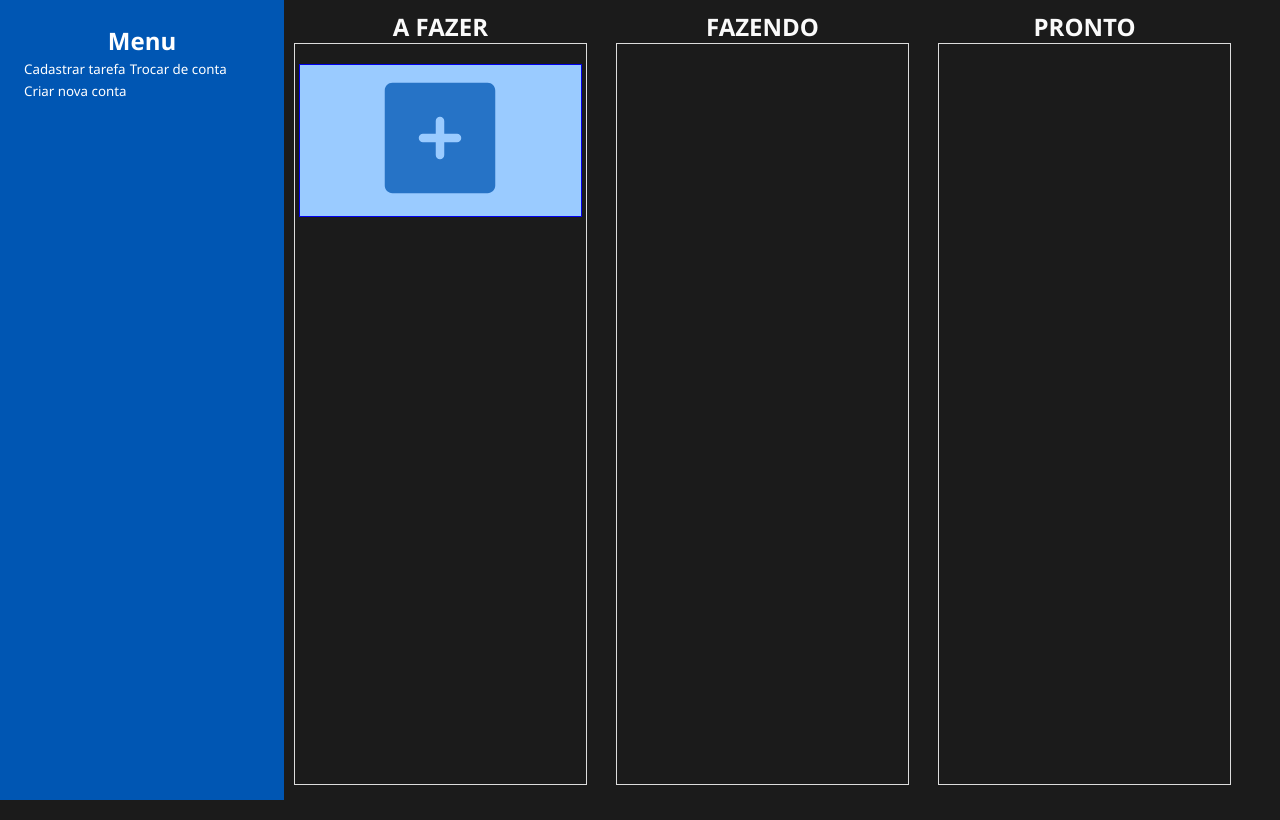
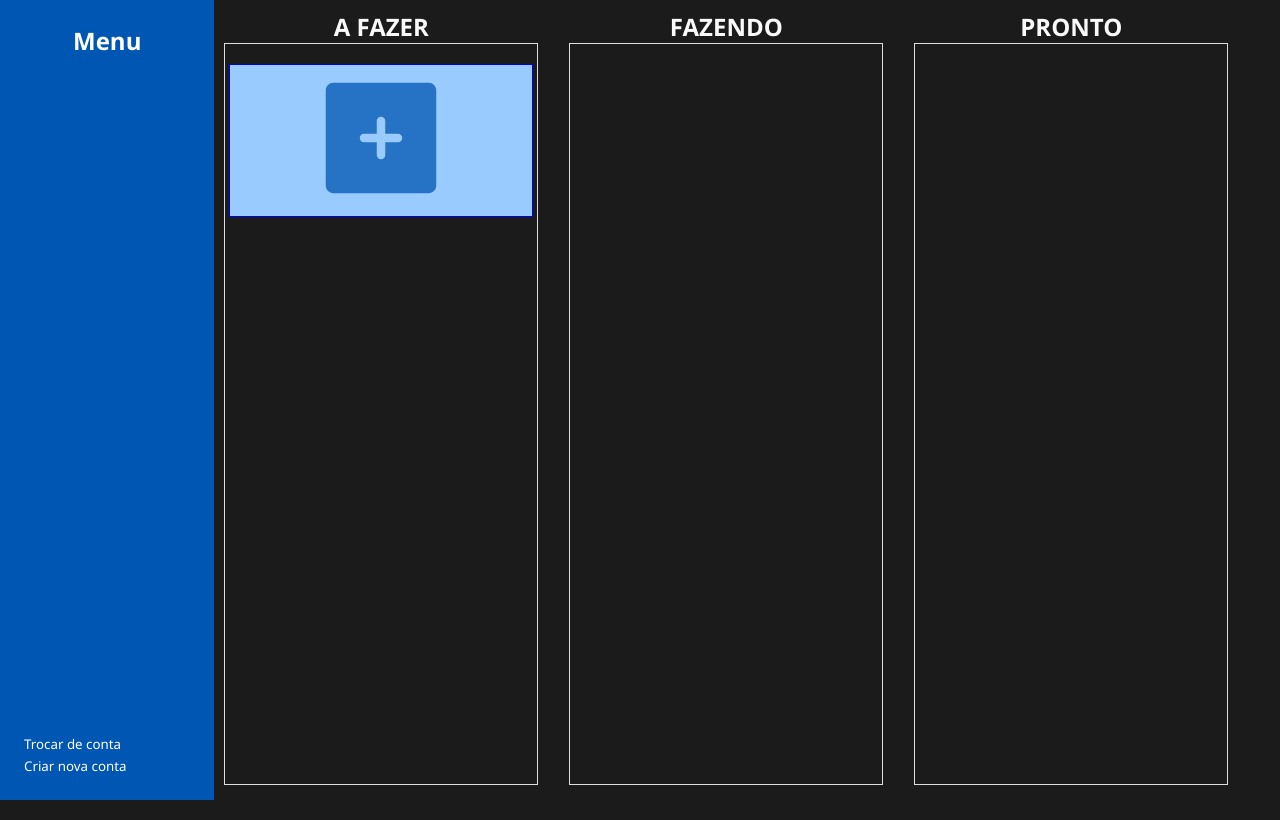
Before and after one commit to Levirroh/To-do-list, a PHP site: page / in a window 1280 px wide. Run offline with PHP 8.4, Linux system fonts and the light colour scheme; the visitor is signed in with stand-in values (Sample User, id 1); data that the repository does not hold is empty.

Commit message:
mudando disposições dos itens do menu vertical

```diff
--- a/index.php
+++ b/index.php
@@ -134,7 +134,6 @@ $result_filtros = $stmt_filtros->get_result();
             <h2>Menu</h2>
         </div>
         <div>
-            <a href="cadastrar_tarefa.php"><button>Cadastrar tarefa</button></a>
             <a href="login.php"><button>Trocar de conta</button></a>
             <a href="cadastro.php"><button>Criar nova conta</button></a>
         </div>
--- a/styles.css
+++ b/styles.css
@@ -11,6 +11,12 @@ section{
 #index{
     background-color: #1b1b1b;
     color: #fafafa;
+}
+
+header{
+    display: flex;
+    flex-direction: column;
+    justify-content: space-between;
 }
 
 .popup{
```
